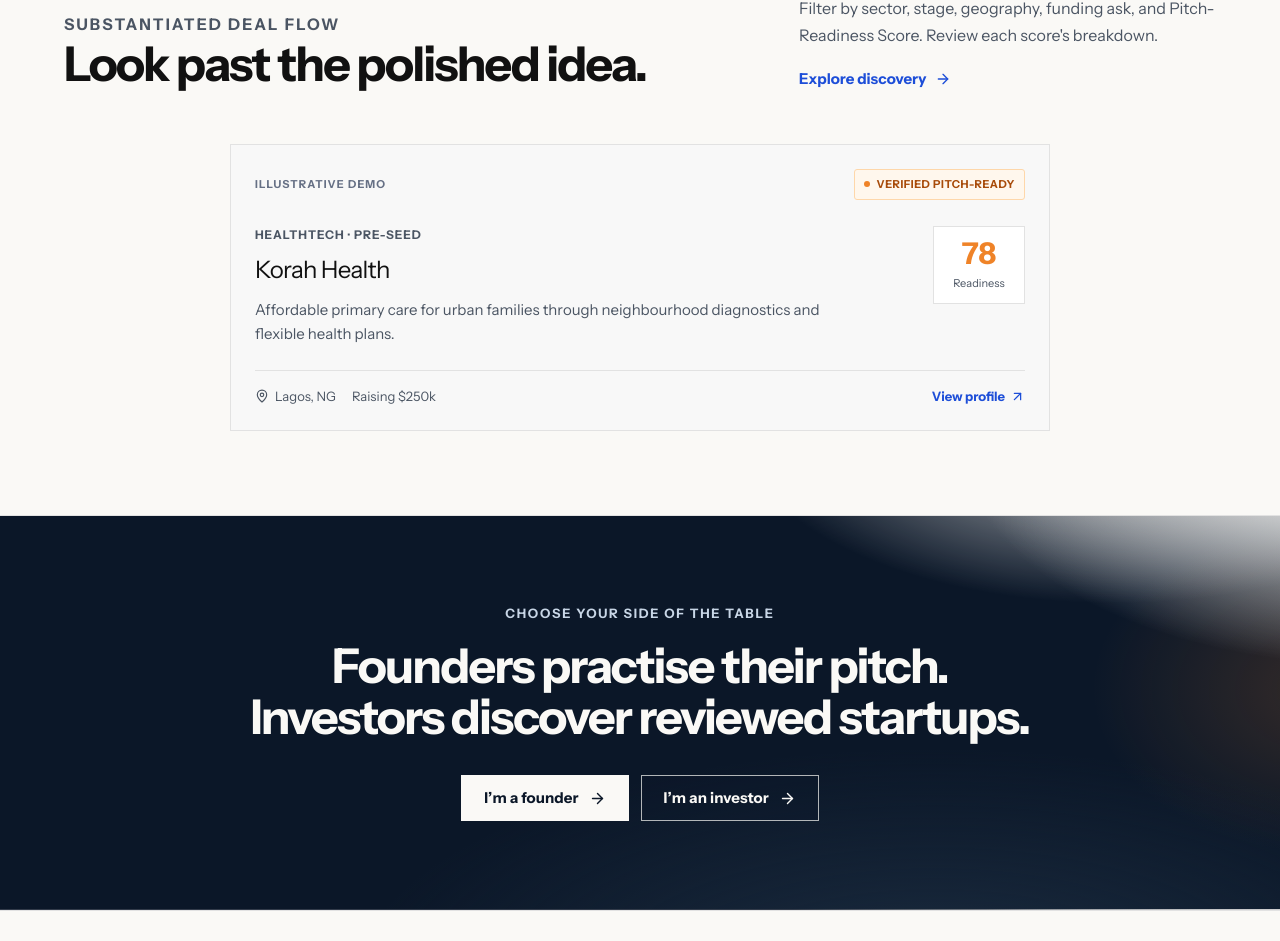
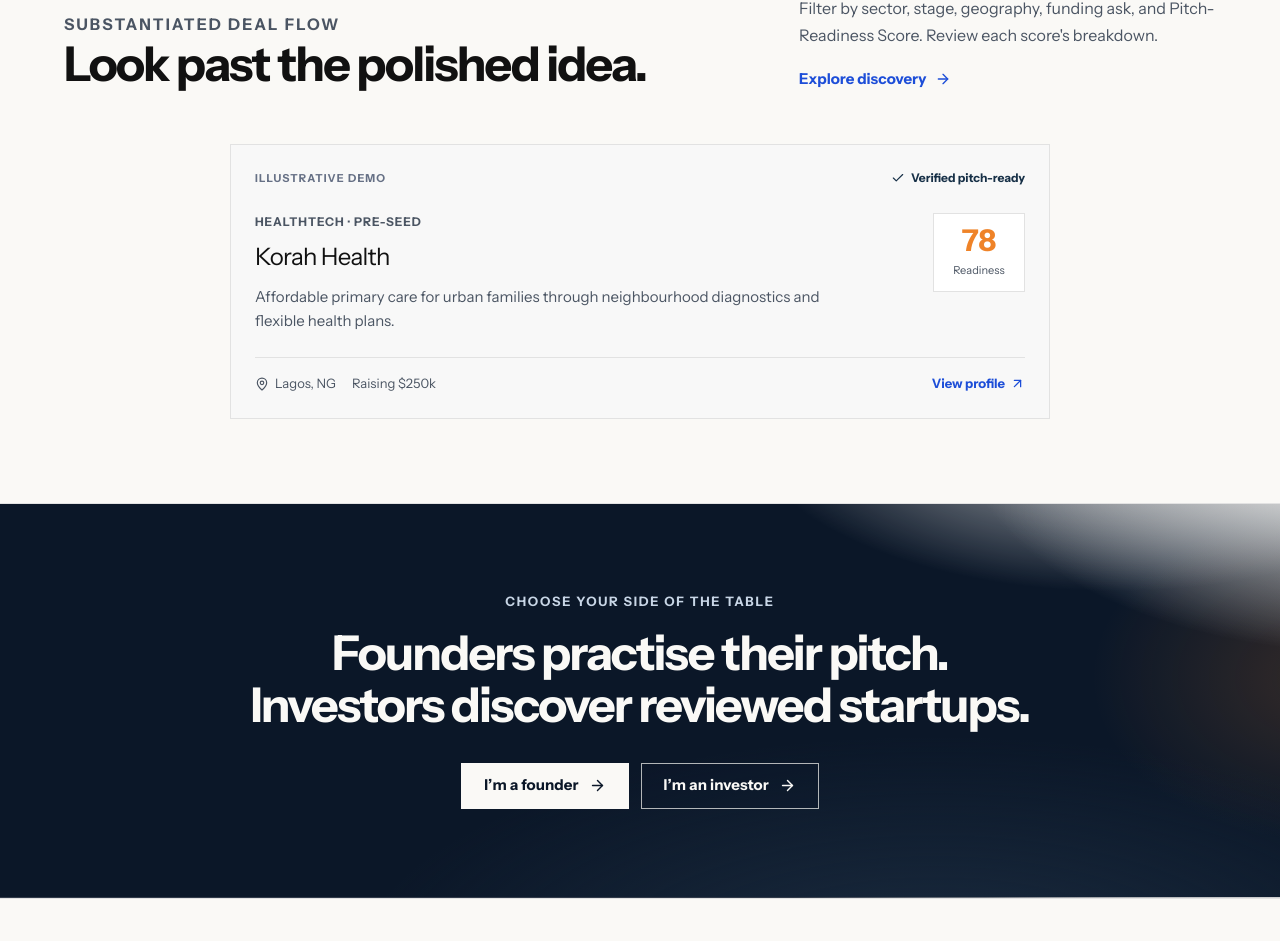
Before and after one commit to derick-okereke/Pitch-Deck, a Next.js app: page / in a window 1280 px wide. Shown: the part 2343-3284 px from the top of the page. Built offline with nearby package versions, Linux system fonts and the light colour scheme; no server answers.

Commit message:
Clarify founder stages and simplify profile status

```diff
--- a/src/app/auth/actions.ts
+++ b/src/app/auth/actions.ts
@@ -83,7 +83,7 @@ export async function signIn(_state: AuthFormState, formData: FormData): Promise
     .maybeSingle();
   if (!account) return { message: "Your account workspace is still being prepared. Try again shortly." };
   if ((next === "/discover" || next === "/investor/profile") && account.role !== "investor") return {
-    message: "This is a founder account. Sign in with an investor account to explore startups.",
+    message: "This account is for founders. To browse startups, use an investor account.",
   };
   redirect(postAuthDestination({ role: account.role, organizationName: account.organization_name }, next));
 }
--- a/src/app/auth/auth.css
+++ b/src/app/auth/auth.css
@@ -43,8 +43,8 @@
 .auth-submit { width: 100%; margin-top: 4px; }
 .auth-submit:disabled { opacity: .6; cursor: wait; transform: none; }
 .auth-spinner { animation: auth-spin .8s linear infinite; }
-.auth-message { margin: -3px 0 0; padding: 11px 13px; color: #8c2626; background: #fff1f1; border: 1px solid #efc6c6; font-size: 13px; line-height: 1.5; }
-.auth-message.success { color: #166534; background: #ecfdf3; border-color: #bbf7d0; }
+.auth-message { margin: -3px 0 0; color: #842b2b; font-size: 14px; line-height: 1.55; }
+.auth-message.success { color: #255c43; }
 .auth-field-error { color: #a11c1c !important; }
 .form-recovery-note { margin: -5px 0 0; color: #526b86; font-size: 12px; line-height: 1.5; }
 .auth-forgot { width: fit-content; margin-top: -9px; color: var(--blue); font-size: 13px; font-weight: 680; }
--- a/src/app/founder/profile/edit/profile-editor.tsx
+++ b/src/app/founder/profile/edit/profile-editor.tsx
@@ -11,6 +11,13 @@ import { useFormRecovery } from "@/hooks/use-form-recovery";
 const sections = [
   ["basics", "Basics"], ["problem", "Problem & solution"], ["market", "Market & traction"],
   ["team", "Team"], ["business", "Business & competition"], ["ask", "The ask"],
+] as const;
+
+const stageChoices = [
+  { value: "idea", label: "Idea", explanation: "shaping a concept before building a product" },
+  { value: "pre-seed", label: "Pre-seed", explanation: "building and testing an early version" },
+  { value: "seed", label: "Seed", explanation: "gaining early users and learning how to grow" },
+  { value: "growth", label: "Growth", explanation: "expanding a product with steady demand" },
 ] as const;
 
 const sectorLabels: Record<(typeof founderSectors)[number], string> = {
@@ -210,7 +217,7 @@ export function ProfileEditor({ workspace }: { workspace: FounderWorkspace }) {
           <fieldset disabled={workspace.loadError || pending}>
             <section id="basics" className="form-section"><div className="form-section-heading"><span>01</span><div><h2>Basics</h2><p>The five fields required for the first private save.</p></div></div><div className="form-grid two-col">
               <label>Startup name <em>Required</em><input aria-describedby="name-error" name="name" defaultValue={workspace.draft.name} required minLength={2} maxLength={80} /><FieldError id="name-error" error={errors?.name} /></label>
-              <label>Stage <em>Required</em><select name="stage" value={stage} onChange={(event) => changeStage(event.target.value as FounderDraft["stage"])} required><option value="idea">Idea</option><option value="pre-seed">Pre-seed</option><option value="seed">Seed</option><option value="growth">Growth</option></select></label>
+              <label>Stage <em>Required</em><select name="stage" value={stage} onChange={(event) => changeStage(event.target.value as FounderDraft["stage"])} required>{stageChoices.map(({ value, label, explanation }) => <option value={value} key={value}>{label} — {explanation}</option>)}</select></label>
               <label className="full-field">One-line tagline <em>Required</em><input aria-describedby="tagline-error" name="tagline" defaultValue={workspace.draft.tagline} required minLength={10} maxLength={180} /><small>Say who benefits, what changes, and how.</small><FieldError id="tagline-error" error={errors?.tagline} /></label>
               <label>Sector <em>Required</em><select name="sector" value={sector} onChange={(event) => { setSector(event.target.value as FounderDraft["sector"]); markDirty(); }}>{founderSectors.map((value) => <option key={value} value={value}>{sectorLabels[value]}</option>)}</select></label>
               {sector === "other" ? <label>Describe the sector <em>Required</em><input name="other_sector" defaultValue={workspace.draft.other_sector} minLength={2} maxLength={60} required /><FieldError id="other-sector-error" error={errors?.other_sector} /></label> : <input name="other_sector" type="hidden" value="" />}
--- a/src/app/globals.css
+++ b/src/app/globals.css
@@ -138,9 +138,9 @@ button, a { -webkit-tap-highlight-color: transparent; }
 .startup-card { padding: 24px; background: var(--surface-subtle); border: 1px solid var(--line); border-radius: 16px; transition: transform 180ms ease, box-shadow 180ms ease; }
 .startup-card:hover { transform: translateY(-2px); box-shadow: var(--shadow); }
 .startup-card-topline { display: flex; align-items: center; justify-content: space-between; gap: 16px; margin-bottom: 26px; color: var(--quiet); font-size: 11px; font-weight: 700; letter-spacing: .1em; text-transform: uppercase; }
-.verified-badge, .reviewed-badge { display: inline-flex; align-items: center; gap: 7px; padding: 6px 9px; color: #a84b0a; background: var(--amber-soft); border: 1px solid #fed7aa; border-radius: 8px; font-size: 11px; font-weight: 750; letter-spacing: .05em; text-transform: uppercase; }
-.verified-badge i, .reviewed-badge i { width: 6px; height: 6px; background: var(--amber); border-radius: 50%; }
-.reviewed-badge { color: #555; background: white; border-color: var(--line); }.reviewed-badge i { background: #9ca3af; }
+.verified-badge, .reviewed-badge { display: inline-flex; align-items: center; gap: 6px; color: #173047; font-size: 12px; font-weight: 680; letter-spacing: 0; text-transform: none; white-space: nowrap; }
+.verified-badge svg, .reviewed-badge svg { flex: none; stroke-width: 2; }
+.reviewed-badge { color: #586574; }
 .startup-card-main { display: grid; grid-template-columns: 1fr auto; gap: 28px; align-items: start; }
 .startup-sector { margin: 0 0 8px; color: var(--muted); font-size: 12px; font-weight: 700; letter-spacing: .08em; text-transform: uppercase; }
 .startup-card h2 { margin: 0; font-size: 24px; letter-spacing: -.03em; }
@@ -302,7 +302,6 @@ button, a { -webkit-tap-highlight-color: transparent; }
 .button, .signal-wrap, .startup-card, .score-tile, .site-footer,
 .filter-bar, .filter-bar label, .directory-rail, .empty-state, .score-panel,
 .detail-section, .intro-card, .evidence-note { border-radius: 0; }
-.verified-badge, .reviewed-badge { border-radius: 3px; }
 .site-footer {
   padding-inline: max(36px, calc((100vw - 1440px) / 2 + 36px));
   border: 0;
--- a/src/app/startups/[slug]/page.tsx
+++ b/src/app/startups/[slug]/page.tsx
@@ -1,6 +1,6 @@
 import Link from "next/link";
 import { notFound, redirect } from "next/navigation";
-import { ArrowLeft, AudioLines, CircleCheck, Info, LockKeyhole, MapPin, ShieldCheck } from "lucide-react";
+import { ArrowLeft, AudioLines, Check, CircleCheck, Info, LockKeyhole, MapPin, ShieldCheck } from "lucide-react";
 import { z } from "zod";
 import { SiteFooter } from "@/components/site-footer";
 import { SiteHeader } from "@/components/site-header";
@@ -61,7 +61,7 @@ export default async function StartupPage({ params }: { params: Promise<{ slug:
         <Link className="back-link" href="/discover"><ArrowLeft size={16} /> Back to discovery</Link>
         <div className="startup-hero">
           <div>
-            <div className="detail-badges"><span>{fixture || stored?.isDemo ? "Illustrative demo" : "Published profile"}</span>{verified && <span className="verified-badge"><i /> Verified pitch-ready</span>}</div>
+            <div className="detail-badges"><span>{fixture || stored?.isDemo ? "Illustrative demo" : "Published profile"}</span>{verified && <span className="verified-badge"><Check size={14} aria-hidden="true" /> Verified pitch-ready</span>}</div>
             <p className="startup-sector">{sector} · {stage}</p><h1>{name}</h1>
             <p className="startup-detail-tagline">{tagline}</p>
             <div className="detail-meta"><span><MapPin size={15} />{location}</span><span>Raising <strong>{ask}</strong></span></div>
--- a/src/components/startup-card.tsx
+++ b/src/components/startup-card.tsx
@@ -1,5 +1,5 @@
 import Link from "next/link";
-import { ArrowUpRight, MapPin } from "lucide-react";
+import { ArrowUpRight, Check, MapPin } from "lucide-react";
 import type { Startup } from "@/data/startups";
 import type { DiscoveryCard } from "@/lib/marketplace";
 
@@ -11,7 +11,7 @@ export function StartupCard({ startup }: { startup: Startup | DiscoveryCard }) {
       <div className="startup-card-topline">
         <span>{isDemo ? "Illustrative demo" : "Published profile"}</span>
         <span className={startup.verified ? "verified-badge" : "reviewed-badge"}>
-          <i aria-hidden="true" /> {startup.verified ? "Verified pitch-ready" : "Profile reviewed"}
+          <Check size={14} aria-hidden="true" /> {startup.verified ? "Verified pitch-ready" : "Profile reviewed"}
         </span>
       </div>
       <div className="startup-card-main">
```
